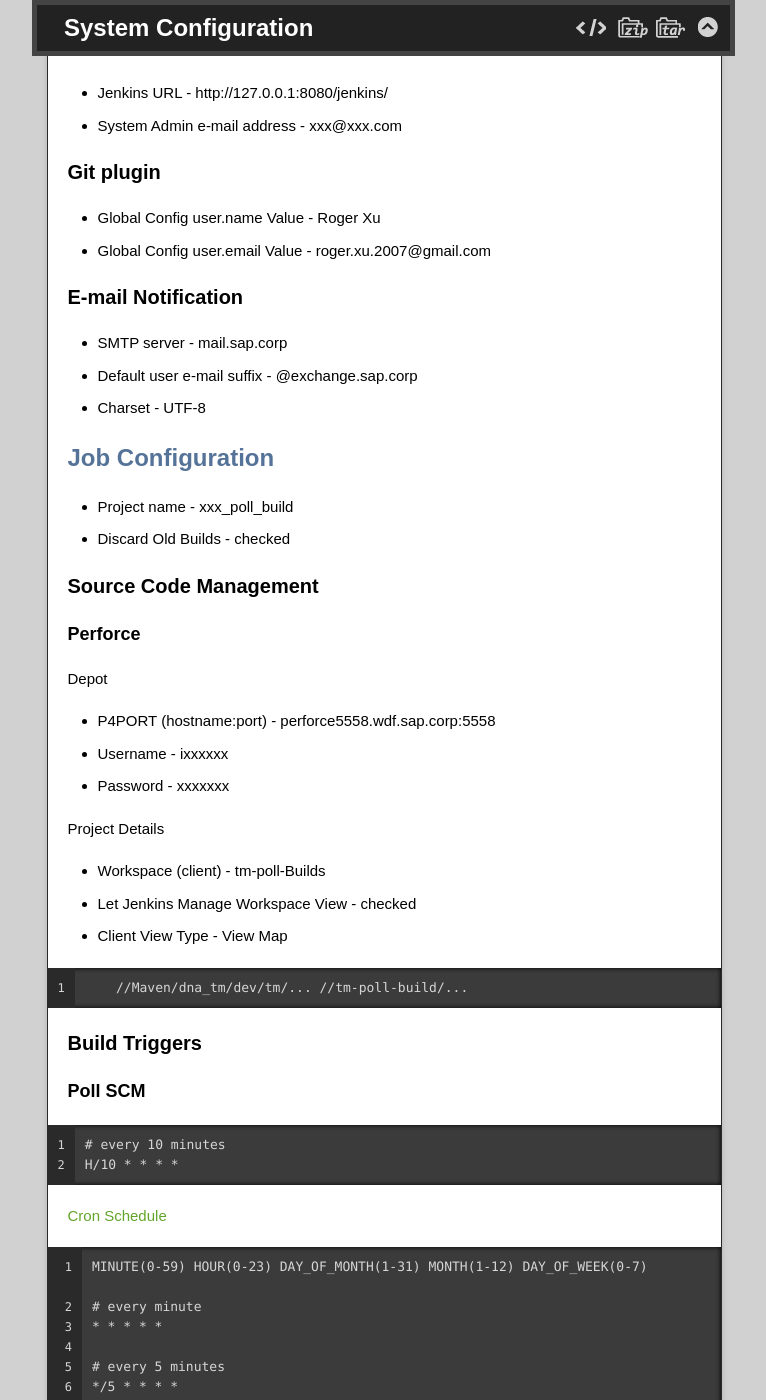
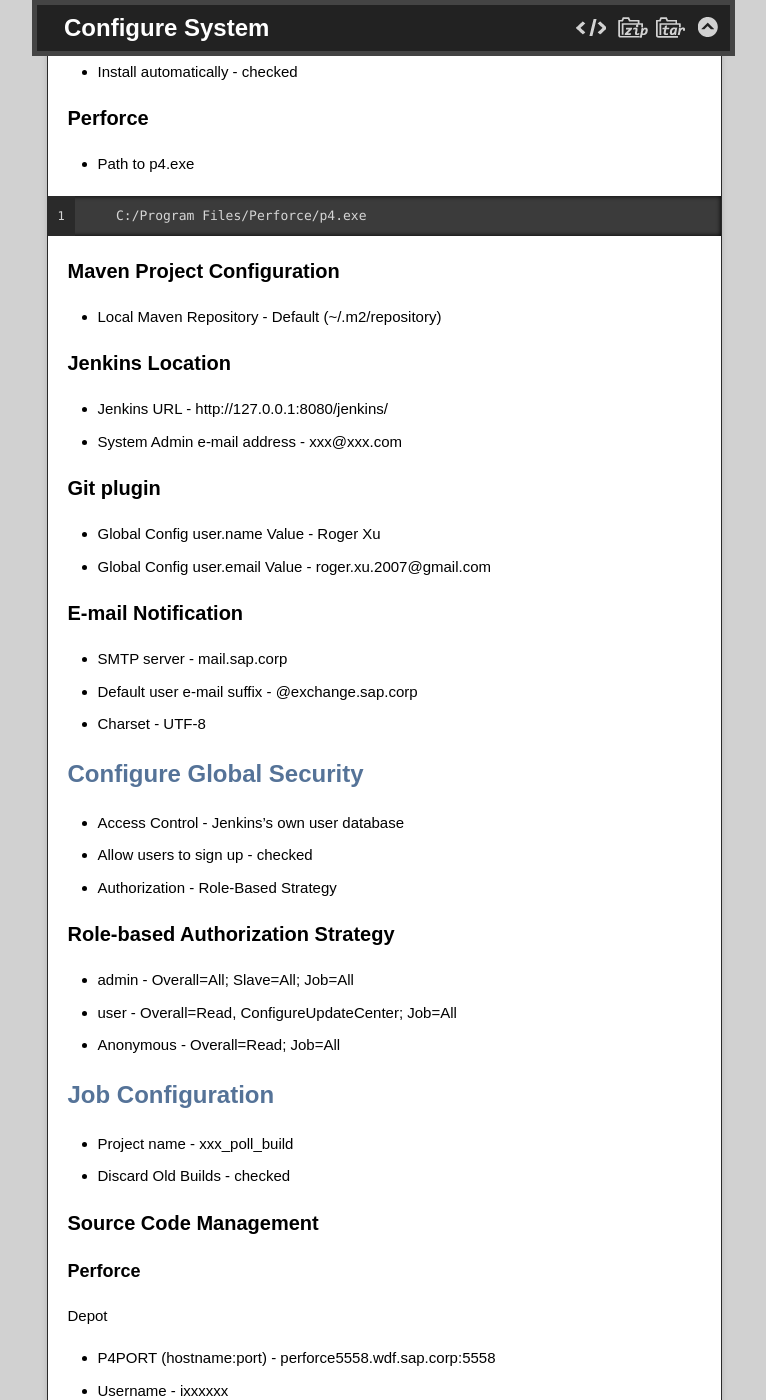
Before and after one commit to rogerxu/rogerxu.github.io, a Jekyll site: the page built from _posts/2013-04-09-jenkins.md, in a window 1280 px wide and 1400 px high, scrolled down 816 px. Shown: the whole window, without its empty margins (256-1022 px from the left). Built offline with Jekyll 4.4.1, drawn with Linux system fonts in a browser that asks for light colours; nearby versions of some CDN libraries; some of the changed text lies outside the part shown.

Commit message:
Update Jenkins post.

````diff
--- a/_posts/2013-04-09-jenkins.md
+++ b/_posts/2013-04-09-jenkins.md
@@ -5,12 +5,21 @@
 
 Jenkins
 
-## System Configuration
+## Installation
+
+### Jenkins Home Directory
+
+By default, the home directory of Jenkins is `~/.jenkins`.
+
+* `JENKINS_HOME` environment variable
+* `JENKINS_HOME` system property
 
 ### Locale
 
 * Default Language - en-US
 * Ignore browser preference and force this language to all users - checked
+
+## Configure System
 
 ### Git
 
@@ -30,6 +39,10 @@
     C:/Program Files/Perforce/p4.exe
 ```
 
+### Maven Project Configuration
+
+* Local Maven Repository - Default (~/.m2/repository)
+
 ### Jenkins Location
 
 * Jenkins URL - `http://127.0.0.1:8080/jenkins/`
@@ -45,6 +58,20 @@
 * SMTP server - `mail.sap.corp`
 * Default user e-mail suffix - `@exchange.sap.corp`
 * Charset - `UTF-8`
+
+
+## Configure Global Security
+
+* Access Control - Jenkins's own user database
+* Allow users to sign up - checked
+* Authorization - Role-Based Strategy
+
+### Role-based Authorization Strategy
+
+* admin - Overall=All; Slave=All; Job=All
+* user - Overall=Read, ConfigureUpdateCenter; Job=All
+* Anonymous - Overall=Read; Job=All
+
 
 ## Job Configuration
 
````
